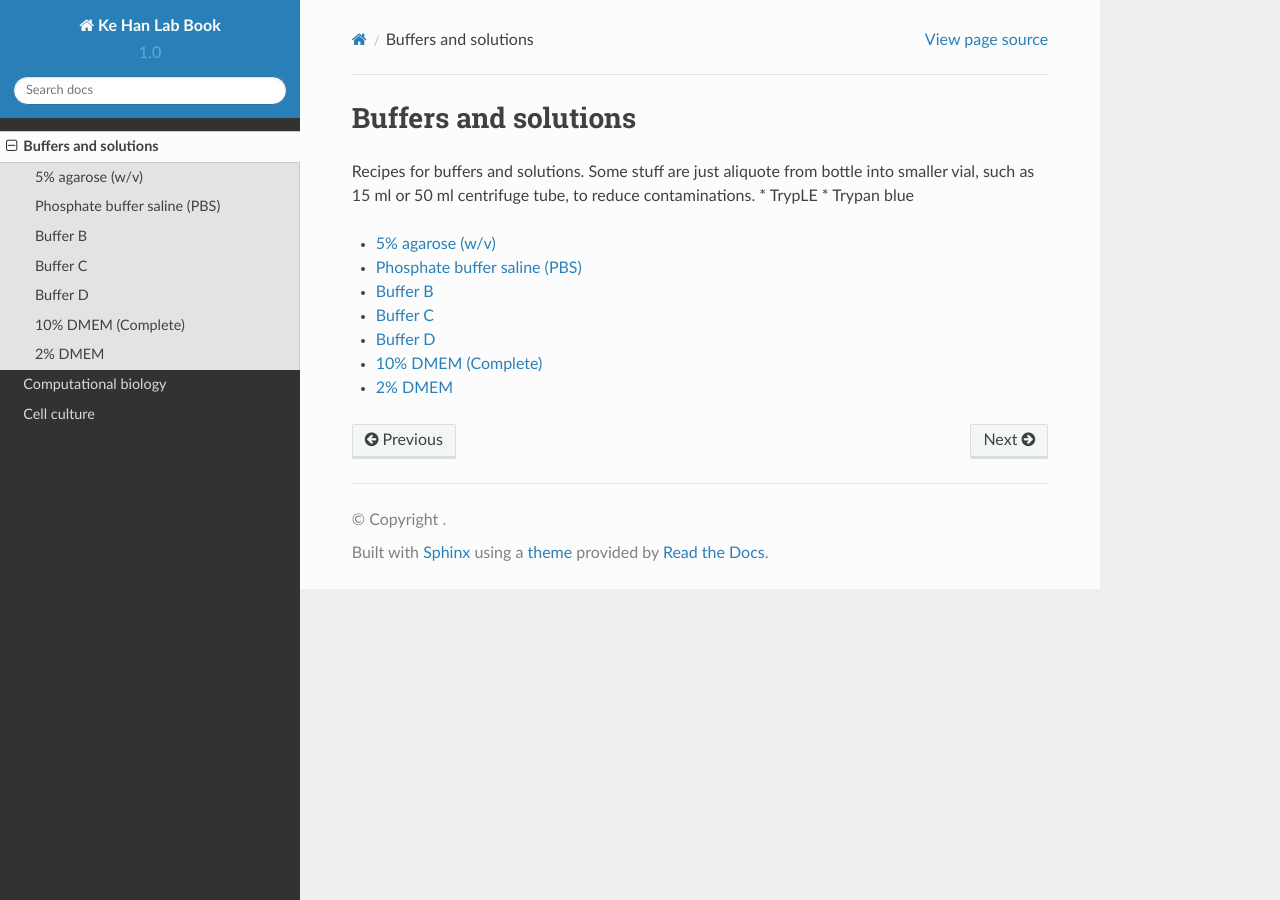
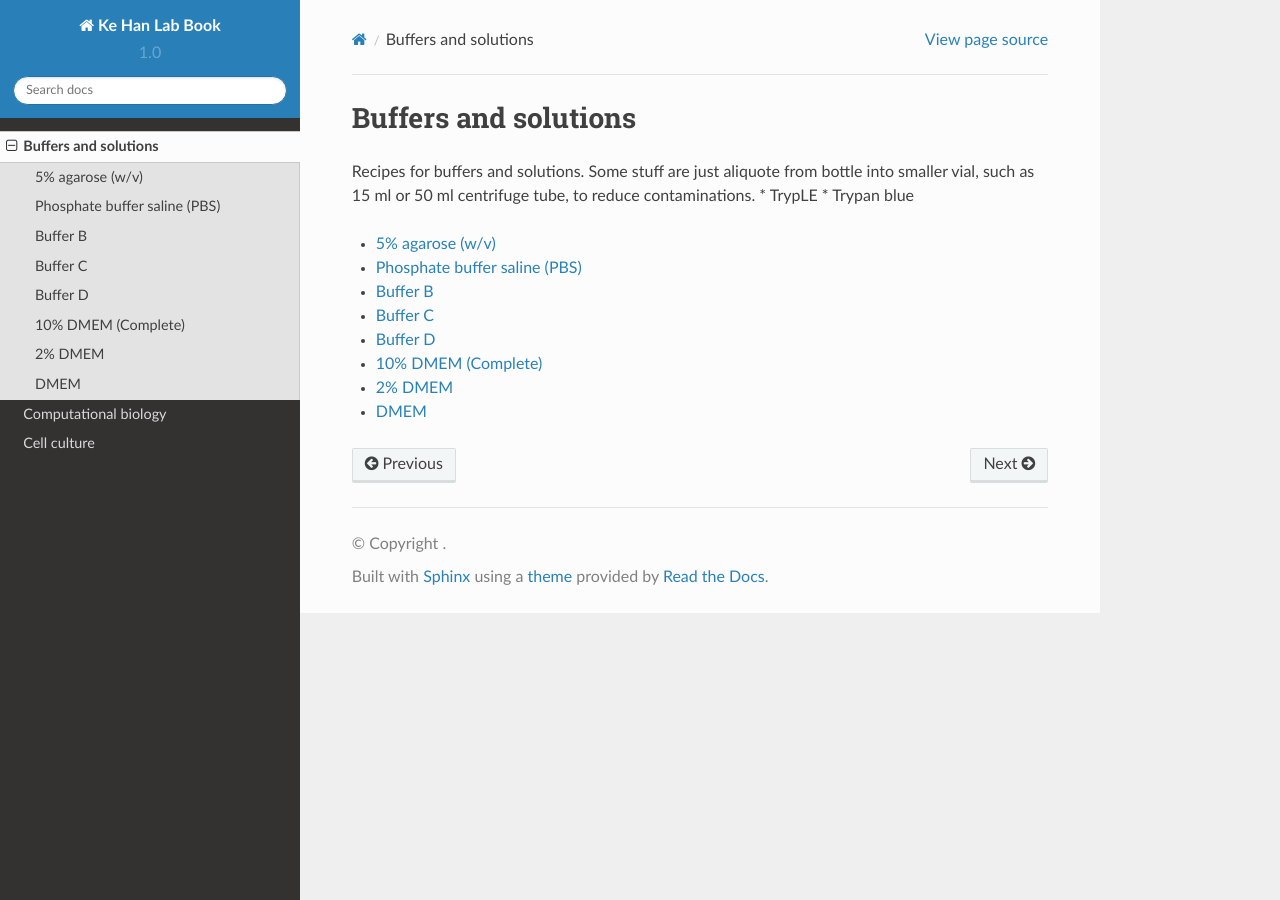
Before and after one commit to kehantan/labbook, a Sphinx documentation site: the page built from docs/buffers_solutions.rst, in a window 1280 px wide. Built offline with Sphinx 7.4.7 and the Read the Docs theme 2.0.0, drawn with Linux system fonts in a browser that asks for light colours.

Commit message:
Update buffers_solutions.rst

```diff
--- a/docs/buffers_solutions.rst
+++ b/docs/buffers_solutions.rst
@@ -16,3 +16,4 @@
    buffers_solutions/buffer_d
    buffers_solutions/10_dmem
    buffers_solutions/2_dmem
+   buffers_solutions/dmem
```
